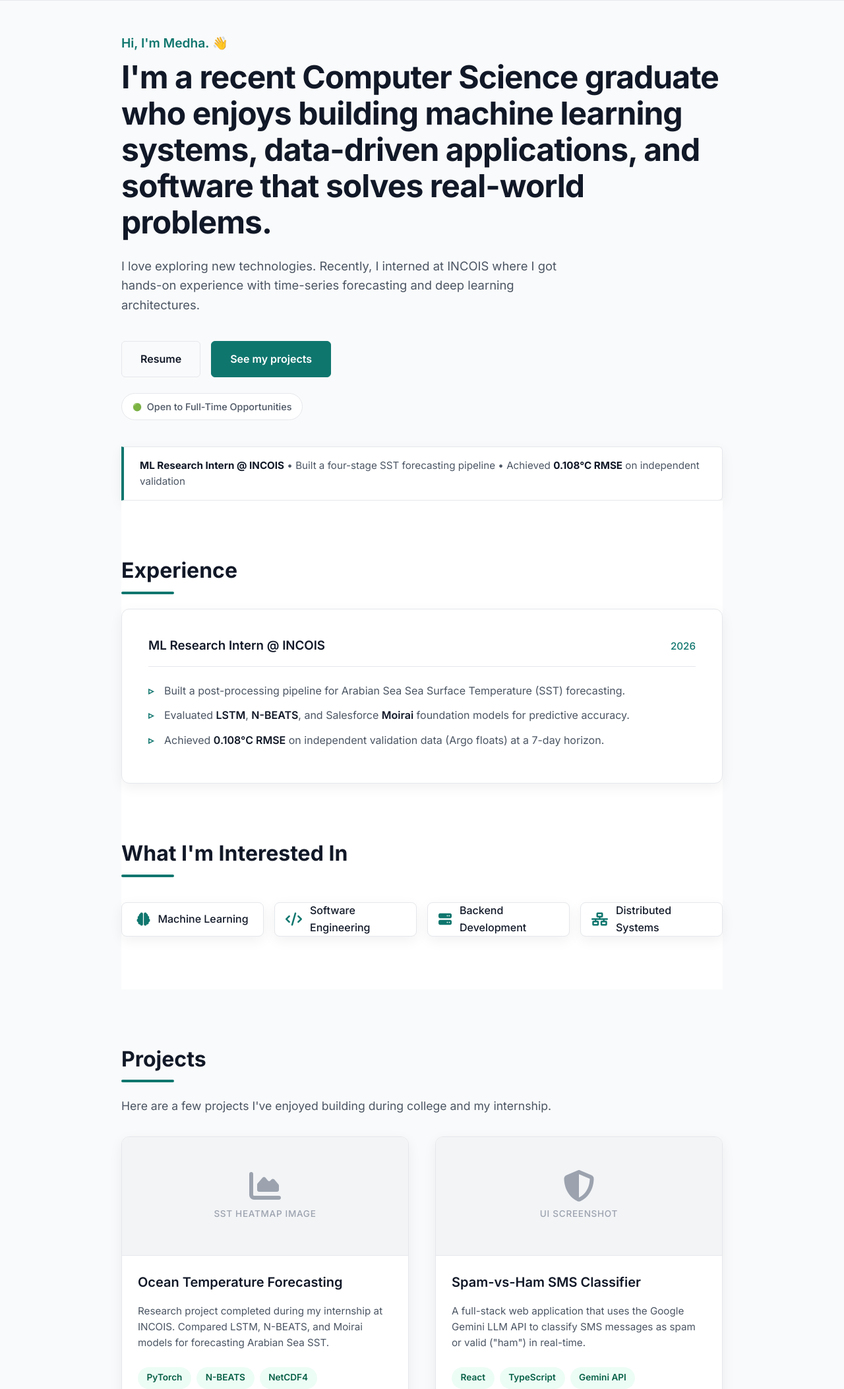
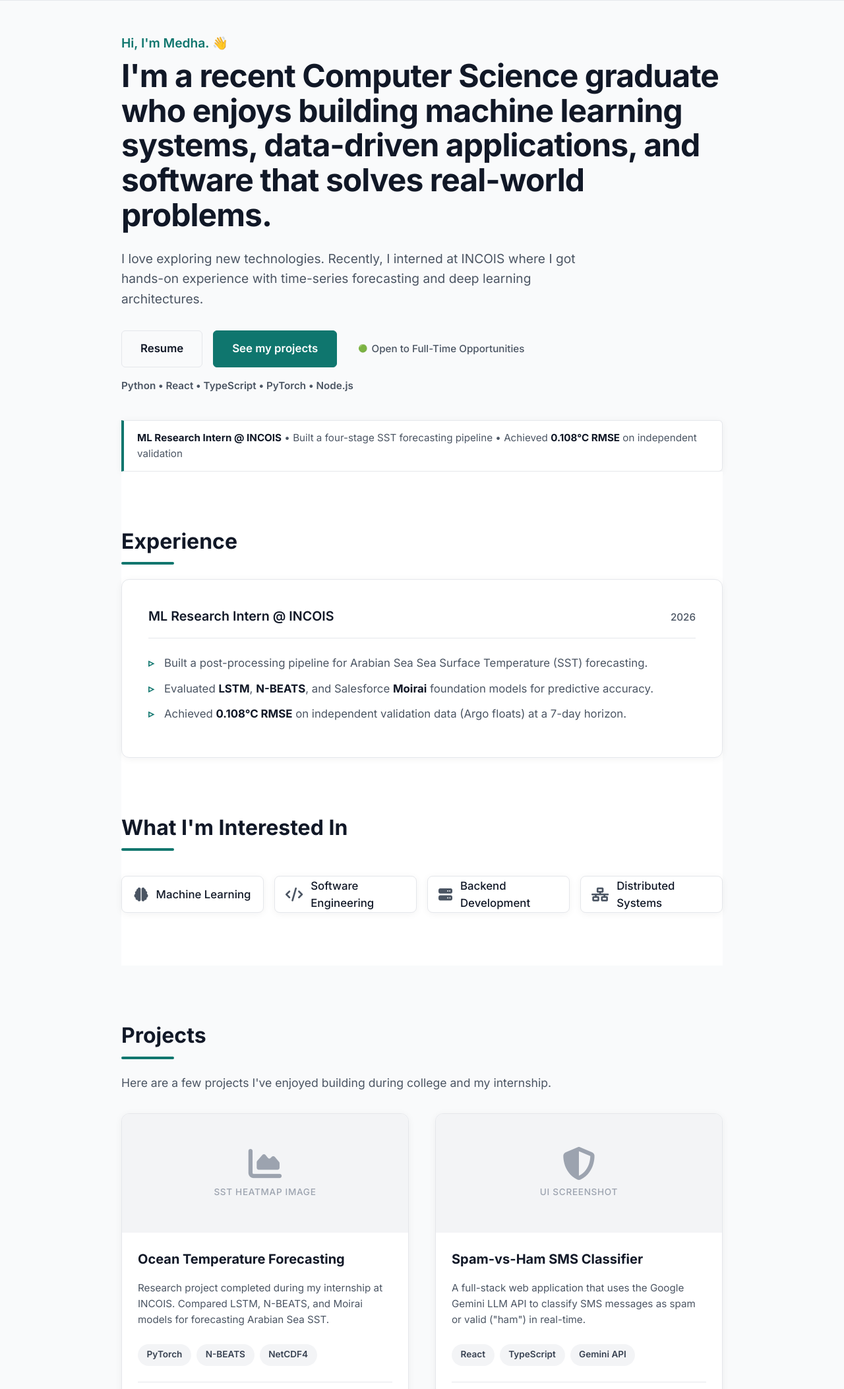
Before and after one commit to MedhaMasanam/MedhaMasanam.github.io, a plain HTML site: page index.html in a window 1280 px wide. Shown: the part 70-2176 px from the top of the page at 66% size. Drawn offline with Linux system fonts and the light colour scheme.

Commit message:
style: final 5% UI polish (reduced teal usage, zoom animations, typography, nav active state)

```diff
--- a/index.html
+++ b/index.html
@@ -34,13 +34,18 @@
                 <h1 class="name">I'm a recent Computer Science graduate who enjoys building machine learning systems, data-driven applications, and software that solves real-world problems.</h1>
                 <p class="bio">I love exploring new technologies. Recently, I interned at INCOIS where I got hands-on experience with time-series forecasting and deep learning architectures.</p>
 
-                <div class="hero-buttons">
-                    <a href="Resume.pdf" target="_blank" class="cta-button outline">Resume</a>
-                    <a href="#projects" class="cta-button primary">See my projects</a>
+                <div class="hero-actions">
+                    <div class="hero-buttons">
+                        <a href="Resume.pdf" target="_blank" class="cta-button outline">Resume</a>
+                        <a href="#projects" class="cta-button primary">See my projects</a>
+                    </div>
+                    <div class="availability-badge">
+                        <span class="status-dot">🟢</span> Open to Full-Time Opportunities
+                    </div>
                 </div>
 
-                <div class="availability-badge">
-                    <span class="status-dot">🟢</span> Open to Full-Time Opportunities
+                <div class="selected-tech">
+                    <strong>Python &bull; React &bull; TypeScript &bull; PyTorch &bull; Node.js</strong>
                 </div>
 
                 <div class="featured-achievement mt-3">
@@ -84,7 +89,7 @@
                 <!-- Project 1 -->
                 <div class="project-card card-hover">
                     <div class="project-image-placeholder">
-                        <i class="fas fa-chart-area fa-3x"></i>
+                        <i class="fas fa-chart-area fa-3x project-icon"></i>
                         <span class="placeholder-text">SST Heatmap Image</span>
                     </div>
                     <div class="project-content">
@@ -109,7 +114,7 @@
                 <!-- Project 2 -->
                 <div class="project-card card-hover">
                     <div class="project-image-placeholder">
-                        <i class="fas fa-shield-alt fa-3x"></i>
+                        <i class="fas fa-shield-alt fa-3x project-icon"></i>
                         <span class="placeholder-text">UI Screenshot</span>
                     </div>
                     <div class="project-content">
@@ -135,7 +140,7 @@
                 <!-- Project 3 -->
                 <div class="project-card card-hover">
                     <div class="project-image-placeholder">
-                        <i class="fas fa-hand-paper fa-3x"></i>
+                        <i class="fas fa-hand-paper fa-3x project-icon"></i>
                         <span class="placeholder-text">Webcam Screenshot</span>
                     </div>
                     <div class="project-content">
@@ -160,7 +165,7 @@
                 <!-- Project 4 -->
                 <div class="project-card card-hover">
                     <div class="project-image-placeholder">
-                        <i class="fas fa-film fa-3x"></i>
+                        <i class="fas fa-film fa-3x project-icon"></i>
                         <span class="placeholder-text">Movie UI Screenshot</span>
                     </div>
                     <div class="project-content">
@@ -191,16 +196,16 @@
             <div class="learning-container">
                 <p>I'm always trying to expand my skill set. Right now, I'm focusing my learning on:</p>
                 <ul class="learning-list">
-                    <li><i class="fas fa-robot fa-lg"></i> Agentic AI</li>
+                    <li><i class="fas fa-robot fa-lg"></i> AI Agents</li>
                     <li><i class="fas fa-server fa-lg"></i> Distributed Systems</li>
                     <li><i class="fas fa-chart-area fa-lg"></i> Time-Series Forecasting</li>
                 </ul>
                 <div class="latest-activity">
                     <h4><i class="fas fa-code-branch"></i> Latest Activity</h4>
                     <ul class="activity-list">
-                        <li>🚧 Working on Movie Recommendation App</li>
-                        <li>🤖 Working on Spam-vs-Ham Classifier</li>
-                        <li>🌐 Working on Portfolio Website</li>
+                        <li>🚧 <a href="https://github.com/MedhaMasanam/movie-recommendation-prototype" target="_blank">Working on Movie Recommendation App</a></li>
+                        <li>🤖 <a href="https://github.com/MedhaMasanam/Spam-vs-Ham" target="_blank">Working on Spam-vs-Ham Classifier</a></li>
+                        <li>🌐 <a href="https://github.com/MedhaMasanam/MedhaMasanam.github.io" target="_blank">Working on Portfolio Website</a></li>
                     </ul>
                 </div>
             </div>
@@ -209,7 +214,7 @@
         <section id="contact" class="section contact-section fade-in alternate-bg-2" style="padding-top: 0;">
             <h2 class="section-title">Get In Touch</h2>
             <div class="contact-content">
-                <p>Feel free to reach out for opportunities, collaborations, or just to say hello.</p>
+                <p>I'm always happy to discuss software engineering, machine learning, or new opportunities. Feel free to reach out!</p>
                 <a href="mailto:medhamasanam.mm@gmail.com" class="cta-button primary">Email Me</a>
             </div>
         </section>
@@ -222,6 +227,7 @@
             <a href="mailto:medhamasanam.mm@gmail.com"><i class="fas fa-envelope fa-lg"></i></a>
         </div>
         <p>&copy; 2026 Medha Masanam. Designed and built by Medha Masanam.</p>
+        <p class="last-updated">Last Updated: July 2026</p>
     </footer>
 
     <script>
@@ -243,6 +249,27 @@
         document.querySelectorAll('.fade-in').forEach(element => {
             observer.observe(element);
         });
+
+        // Add scroll active highlight
+        const sections = document.querySelectorAll('section');
+        const navLinks = document.querySelectorAll('.nav-links a');
+
+        window.addEventListener('scroll', () => {
+            let current = '';
+            sections.forEach(section => {
+                const sectionTop = section.offsetTop;
+                if (scrollY >= sectionTop - 150) {
+                    current = section.getAttribute('id');
+                }
+            });
+
+            navLinks.forEach(link => {
+                link.classList.remove('active');
+                if (link.getAttribute('href') === `#${current}`) {
+                    link.classList.add('active');
+                }
+            });
+        });
     </script>
 </body>
 </html>
--- a/style.css
+++ b/style.css
@@ -1,12 +1,12 @@
 /* Option A (Refined): 9.9/10 Polish */
 :root {
-    --bg-color: #F9FAFB;        /* Warmer Light Slate */
-    --card-bg: #FFFFFF;         /* White Cards */
-    --text-primary: #111827;    /* Sharper Dark Text */
-    --text-secondary: #4B5563;  /* High Contrast Slate Text */
-    --accent: #0F766E;          /* Deep Teal */
-    --accent-hover: #115E59;    /* Darker Deep Teal for Hover */
-    --border-color: #E5E7EB;    /* Light Border */
+    --bg-color: #F9FAFB;
+    --card-bg: #FFFFFF;
+    --text-primary: #111827;
+    --text-secondary: #4B5563;
+    --accent: #0F766E;
+    --accent-hover: #115E59;
+    --border-color: #E5E7EB;
 }
 
 /* Global Reset & Base Styles */
@@ -25,6 +25,7 @@ body {
     background-color: var(--bg-color);
     color: var(--text-primary);
     line-height: 1.6;
+    font-size: 1.05rem; /* Slightly larger body text */
 }
 
 a {
@@ -94,10 +95,14 @@ header {
 .nav-links li a {
     color: var(--text-secondary);
     font-weight: 500;
+    padding-bottom: 0.25rem;
+    border-bottom: 2px solid transparent;
+    transition: color 0.2s, border-color 0.2s;
 }
 
-.nav-links li a:hover {
+.nav-links li a:hover, .nav-links li a.active {
     color: var(--accent);
+    border-bottom-color: var(--accent);
 }
 
 .nav-socials {
@@ -126,7 +131,7 @@ header {
 }
 
 main {
-    max-width: 1040px; /* Increased by 40px for better reading width */
+    max-width: 1040px;
     margin: 80px auto 0;
     padding: 0 5%;
 }
@@ -147,7 +152,7 @@ main {
     position: absolute;
     bottom: -10px;
     left: 0;
-    width: 80px; /* Increased underline length for scanning */
+    width: 80px;
     height: 4px;
     background-color: var(--accent);
     border-radius: 2px;
@@ -175,21 +180,28 @@ main {
 .name {
     font-size: 3rem;
     font-weight: 700;
-    line-height: 1.15; /* Stronger line height */
+    line-height: 1.1; /* Tighter line height */
     margin-bottom: 1.5rem;
     letter-spacing: -0.02em;
 }
 
 .bio {
-    font-size: 1.15rem;
+    font-size: 1.2rem;
     max-width: 700px;
-    margin-bottom: 2.5rem;
+    margin-bottom: 2rem;
+}
+
+.hero-actions {
+    display: flex;
+    align-items: center;
+    gap: 2rem;
+    margin-bottom: 1rem;
+    flex-wrap: wrap;
 }
 
 .hero-buttons {
     display: flex;
     gap: 1rem;
-    margin-bottom: 1.5rem;
 }
 
 .cta-button {
@@ -197,7 +209,7 @@ main {
     padding: 0.85rem 1.75rem;
     border-radius: 6px;
     font-weight: 600;
-    transition: all 200ms ease; /* Precise button animation */
+    transition: all 200ms ease;
     cursor: pointer;
 }
 
@@ -210,7 +222,7 @@ main {
 .cta-button.primary:hover {
     background-color: var(--accent-hover);
     border-color: var(--accent-hover);
-    transform: scale(1.02); /* Pop effect */
+    transform: scale(1.02);
 }
 
 .cta-button.outline {
@@ -222,38 +234,42 @@ main {
 .cta-button.outline:hover {
     border-color: var(--accent);
     color: var(--accent);
-    transform: scale(1.02); /* Pop effect */
+    transform: scale(1.02);
 }
 
 .availability-badge {
-    display: inline-block;
-    font-size: 0.9rem;
+    display: inline-flex;
+    align-items: center;
+    font-size: 0.95rem;
     font-weight: 500;
     color: var(--text-secondary);
-    padding: 0.5rem 1rem;
-    background-color: var(--card-bg);
-    border: 1px solid var(--border-color);
-    border-radius: 9999px;
-    margin-bottom: 2.5rem;
 }
 
 .status-dot {
     font-size: 0.7rem;
-    margin-right: 0.25rem;
-    position: relative;
-    top: -1px;
+    margin-right: 0.4rem;
+}
+
+.selected-tech {
+    font-size: 0.95rem;
+    color: var(--text-secondary);
+    margin-bottom: 2.5rem;
+}
+
+.selected-tech strong {
+    font-weight: 600;
 }
 
 .featured-achievement {
     background-color: var(--card-bg);
     border: 1px solid var(--border-color);
     border-left: 4px solid var(--accent);
-    padding: 1rem 1.5rem;
+    padding: 0.85rem 1.25rem; /* Reduced height */
     border-radius: 0 6px 6px 0;
     font-size: 0.95rem;
     color: var(--text-secondary);
     display: inline-block;
-    box-shadow: 0 6px 20px rgba(15,23,42,.06); /* Refined shadow */
+    box-shadow: 0 2px 12px rgba(15,23,42,.05);
 }
 
 .featured-achievement strong {
@@ -266,7 +282,7 @@ main {
     padding: 2.5rem;
     border-radius: 12px;
     border: 1px solid var(--border-color);
-    box-shadow: 0 6px 20px rgba(15,23,42,.06);
+    box-shadow: 0 2px 12px rgba(15,23,42,.05);
 }
 
 .card-header {
@@ -284,7 +300,7 @@ main {
 }
 
 .date {
-    color: var(--accent);
+    color: var(--text-secondary);
     font-weight: 500;
     font-size: 0.95rem;
 }
@@ -310,7 +326,7 @@ main {
 
 .impact strong {
     color: var(--text-primary);
-    font-weight: 600;
+    font-weight: 700;
 }
 
 /* Interests Grid */
@@ -325,7 +341,7 @@ main {
     background-color: var(--card-bg);
     border: 1px solid var(--border-color);
     padding: 0 1rem;
-    height: 52px; /* Fixed height for uniformity */
+    height: 56px; /* Slightly taller */
     display: flex;
     align-items: center;
     justify-content: center;
@@ -333,18 +349,23 @@ main {
     font-weight: 500;
     color: var(--text-primary);
     transition: transform 0.2s, box-shadow 0.2s, border-color 0.2s;
-    box-shadow: 0 6px 20px rgba(15,23,42,.06);
+    box-shadow: 0 2px 12px rgba(15,23,42,.05);
 }
 
 .interest-chip i {
-    color: var(--accent);
+    color: var(--text-secondary); /* Neutral icon */
     margin-right: 0.75rem;
+    transition: color 0.2s;
 }
 
 .interest-chip:hover {
     border-color: var(--accent);
     transform: translateY(-2px);
-    box-shadow: 0 10px 25px rgba(15,23,42,.1); /* Hover shadow increase */
+    box-shadow: 0 6px 20px rgba(15,23,42,.06);
+}
+
+.interest-chip:hover i {
+    color: var(--accent); /* Teal on hover */
 }
 
 /* Projects Grid */
@@ -366,14 +387,28 @@ main {
     overflow: hidden;
     display: flex;
     flex-direction: column;
-    box-shadow: 0 6px 20px rgba(15,23,42,.06);
+    box-shadow: 0 2px 12px rgba(15,23,42,.05);
     transition: transform 0.3s cubic-bezier(0.4, 0, 0.2, 1), box-shadow 0.3s cubic-bezier(0.4, 0, 0.2, 1), border-color 0.3s;
 }
 
 .project-card:hover {
-    transform: translateY(-4px); /* Premium hover lift */
-    box-shadow: 0 12px 30px rgba(15,23,42,.1); /* Deeper shadow on hover */
-    border-color: var(--accent); /* Border teal on hover */
+    transform: translateY(-4px);
+    box-shadow: 0 12px 30px rgba(15,23,42,.1);
+    border-color: var(--accent);
+}
+
+.project-card:hover .project-image-placeholder {
+    transform: scale(1.03); /* Subtle zoom */
+}
+
+.project-card:hover .project-icon {
+    color: var(--accent);
+}
+
+/* Image wrapper for zooming without breaking bounds */
+.project-image-wrapper {
+    overflow: hidden;
+    border-bottom: 1px solid var(--border-color);
 }
 
 .project-image-placeholder {
@@ -384,8 +419,7 @@ main {
     align-items: center;
     justify-content: center;
     color: #9CA3AF;
-    border-bottom: 1px solid var(--border-color);
-    transition: background-color 0.3s;
+    transition: transform 0.4s ease, background-color 0.3s;
 }
 
 .placeholder-text {
@@ -396,26 +430,24 @@ main {
     letter-spacing: 0.05em;
 }
 
-.project-card:hover .project-image-placeholder {
-    background-color: #E5E7EB;
-    color: var(--text-secondary);
-}
-
 .project-content {
     padding: 1.5rem;
     display: flex;
     flex-direction: column;
     flex-grow: 1;
+    z-index: 2; /* Keeps above zoomed image */
+    background: var(--card-bg);
 }
 
 .project-title {
     font-size: 1.25rem;
-    font-weight: 600;
-    margin-bottom: 1rem;
+    font-weight: 700; /* Increased weight */
+    margin-bottom: 0.5rem; /* Reduced to add gap below */
 }
 
 .project-description {
     font-size: 0.95rem;
+    margin-top: 0.5rem; /* Increased spacing */
     margin-bottom: 1.5rem;
     flex-grow: 1;
 }
@@ -429,12 +461,18 @@ main {
 }
 
 .chip {
-    background-color: #ECFDF5; /* Emerald 50 */
-    color: #065F46; /* Emerald 800 */
+    background-color: #F3F4F6; /* Neutral gray */
+    color: #374151; /* Dark gray */
     padding: 0.35rem 0.85rem;
     border-radius: 9999px;
     font-size: 0.85rem;
     font-weight: 600;
+    transition: background-color 0.2s, color 0.2s;
+}
+
+.project-card:hover .chip {
+    background-color: #ECFDF5;
+    color: #065F46;
 }
 
 .project-links {
@@ -465,7 +503,7 @@ main {
     padding: 2.5rem;
     border-radius: 12px;
     border: 1px solid var(--border-color);
-    box-shadow: 0 6px 20px rgba(15,23,42,.06);
+    box-shadow: 0 2px 12px rgba(15,23,42,.05);
 }
 
 .learning-list {
@@ -483,7 +521,7 @@ main {
 }
 
 .learning-list i {
-    color: var(--accent);
+    color: var(--text-secondary); /* Neutral */
     margin-right: 1rem;
     font-size: 1.2rem;
 }
@@ -509,8 +547,16 @@ main {
 
 .activity-list li {
     margin-bottom: 0.5rem;
+    font-size: 0.95rem;
+}
+
+.activity-list a {
     color: var(--text-primary);
-    font-size: 0.95rem;
+    transition: color 0.2s;
+}
+
+.activity-list a:hover {
+    color: var(--accent);
 }
 
 /* Contact Section */
@@ -534,7 +580,7 @@ main {
 
 .contact-section p {
     font-size: 1.1rem;
-    margin-bottom: 2.5rem; /* Increased gap */
+    margin-bottom: 2.5rem;
 }
 
 /* Footer */
@@ -566,6 +612,12 @@ footer p {
     color: var(--text-secondary);
 }
 
+.last-updated {
+    margin-top: 0.5rem !important;
+    font-size: 0.85rem !important;
+    opacity: 0.7;
+}
+
 /* Scroll Animations */
 .fade-in {
     opacity: 0;
@@ -586,8 +638,9 @@ footer p {
     .name {
         font-size: 2.25rem;
     }
-    .hero-buttons {
+    .hero-actions {
         flex-direction: column;
+        align-items: flex-start;
     }
     .featured-achievement {
         border-radius: 6px;
```
